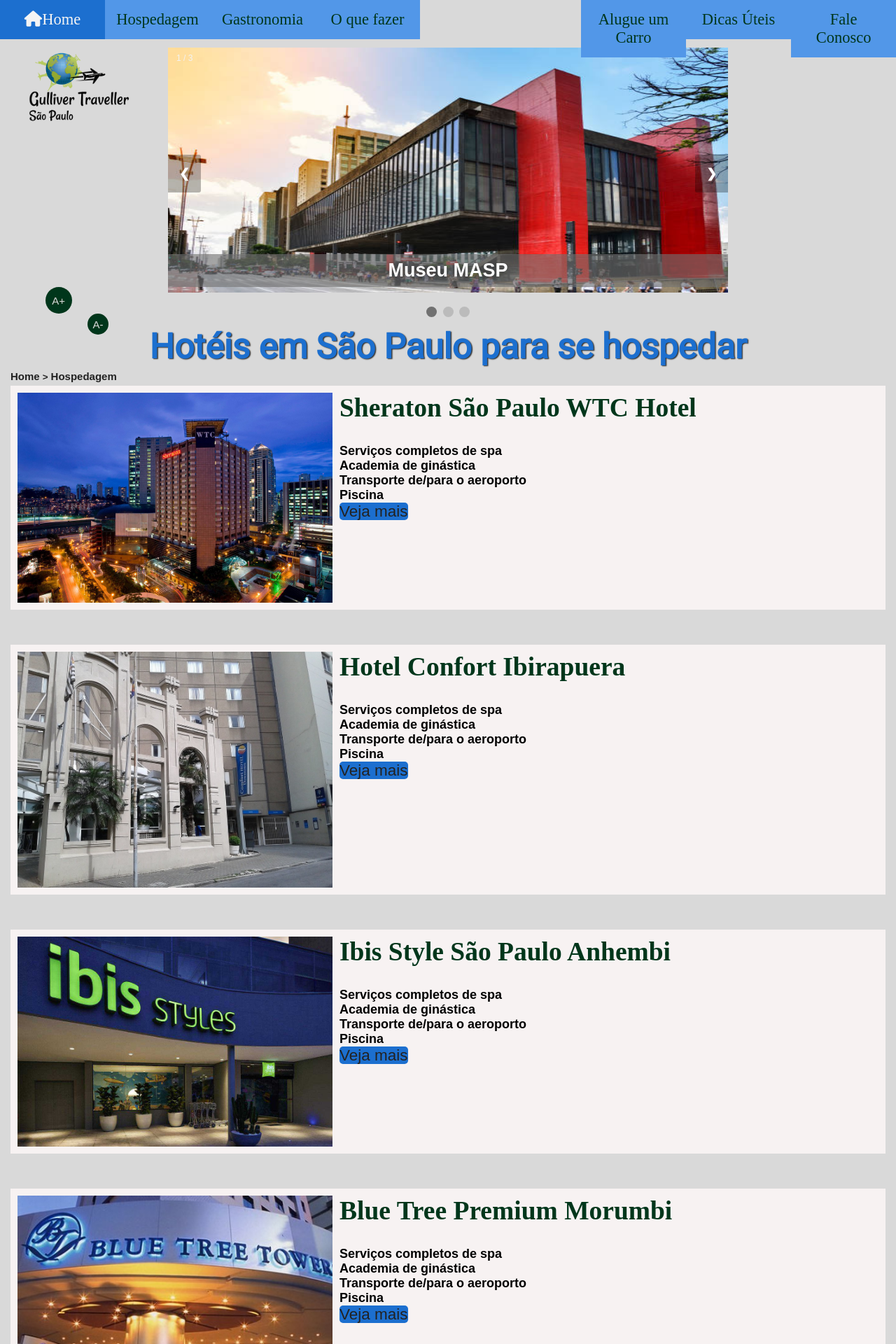
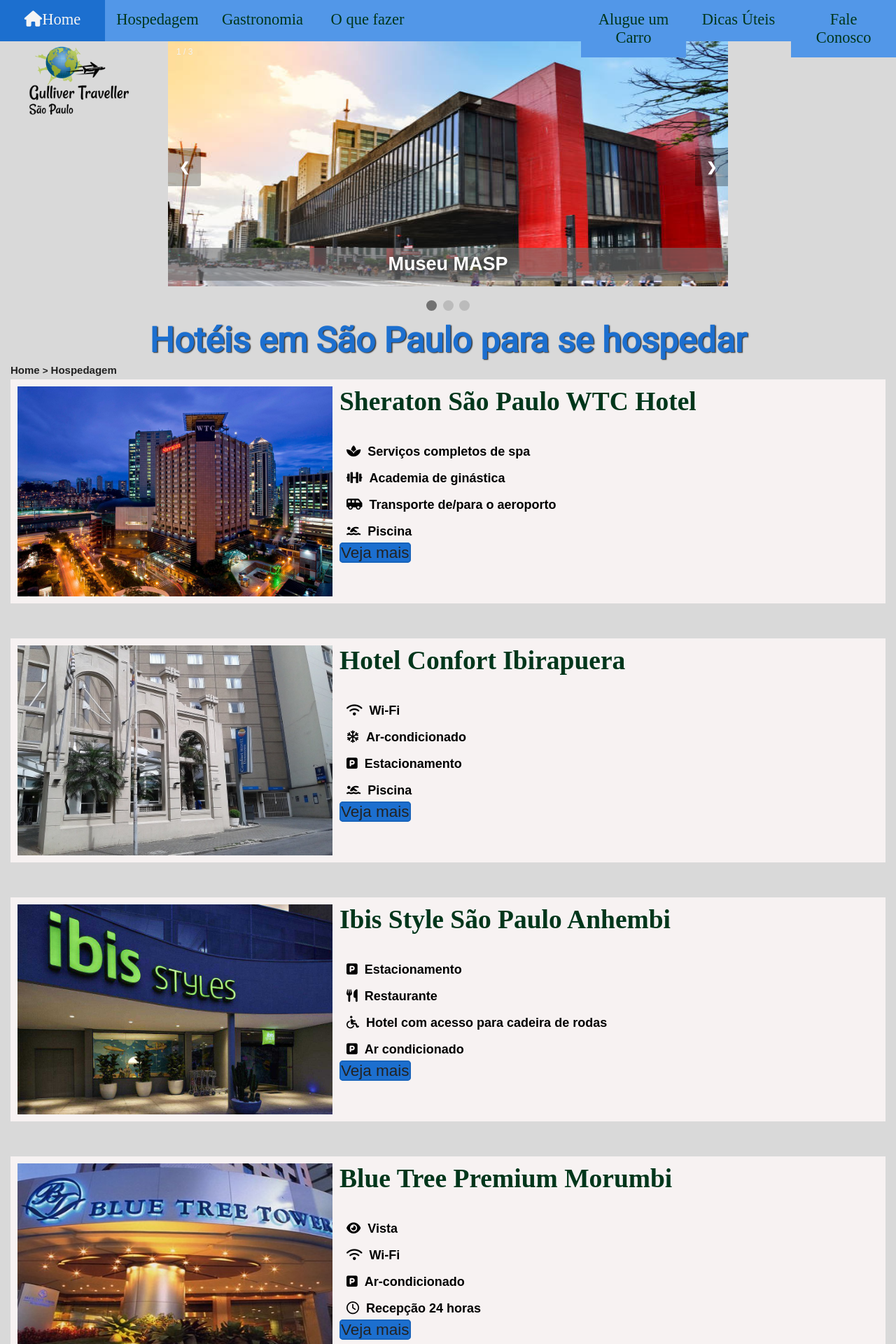
Before and after one commit to AnnylysMedeiros/Gulliver-Traveller--Projeto-FIAP, a PHP site: page / in a window 1280 px wide. Shown: the top 1920 px of the page at 70% size. Run offline with PHP 8.4, Linux system fonts and the light colour scheme; some web fonts are replaced.

Commit message:
icones de beneficios do hotel na pagina hospedagem

```diff
--- a/css/style.css
+++ b/css/style.css
@@ -17,64 +17,6 @@
     background-color: #D9D9D9;
 }
 
-<<<<<<< HEAD
-.zoomais{
-    color: #D9D9D9;
-    background-color: #00361b ;
-    align-items: center;
-    vertical-align: middle;
-    border-radius: 50px;
-    width: 2.5em;
-    height: 2.5em;
-    position: relative;
-    top: 410px;
-    left: 65px;
-}
-
-.zoomais p{
-    font-family: 'Source Sans Pro', sans-serif;
-    margin: 0;
-    position: absolute;
-    top: 50%;
-    left: 50%;
-    margin-right: -50%;
-    transform: translate(-50%, -50%)
-
-}
-
-.zoomenos{
-    color: #D9D9D9;
-    background-color: #00361b ;
-    font-family: 'Source Sans Pro', sans-serif;
-    border-radius: 50px;
-    width: 2em;
-    height: 2em;
-    position: relative;
-    top: 410px;
-    left: 65px;
-}
-
-.zoomenos p{
-    font-family: 'Source Sans Pro', sans-serif;
-    margin: 0;
-    position: absolute;
-    top: 50%;
-    left: 50%;
-    margin-right: -50%;
-    transform: translate(-50%, -50%)
-}
-
-h1 {
-    color: #00361B;
-}
-
-h2 {
-    color: #508355;
-}
-
-
-=======
->>>>>>> b9c319d3c34c93bfaddac9d15ac8d4fb31b051bd
 /*Inicio da estilização do menu */
 .menu_cabecalho {
     height: 59px;
@@ -201,9 +143,9 @@
     left: -999em;
 }
 
-.zoomais {
+/* .zoomais{
     color: #D9D9D9;
-    background-color: #00361b;
+    background-color: #00361b ;
     align-items: center;
     vertical-align: middle;
     border-radius: 50px;
@@ -214,7 +156,7 @@
     left: 65px;
 }
 
-.zoomais p {
+.zoomais p{
     font-family: 'Source Sans Pro', sans-serif;
     margin: 0;
     position: absolute;
@@ -222,21 +164,22 @@
     left: 50%;
     margin-right: -50%;
     transform: translate(-50%, -50%)
+
 }
 
-.zoomenos {
+.zoomenos{
     color: #D9D9D9;
-    background-color: #00361b;
+    background-color: #00361b ;
     font-family: 'Source Sans Pro', sans-serif;
     border-radius: 50px;
     width: 2em;
     height: 2em;
     position: relative;
     top: 410px;
-    left: 125px;
+    left: 65px;
 }
 
-.zoomenos p {
+.zoomenos p{
     font-family: 'Source Sans Pro', sans-serif;
     margin: 0;
     position: absolute;
@@ -244,7 +187,7 @@
     left: 50%;
     margin-right: -50%;
     transform: translate(-50%, -50%)
-}
+} */
 
 /*logotipo Gulliver */
 .logogulliver {
@@ -426,7 +369,6 @@
 .hoteis {
     display: flex;
     margin: 5px 15px 50px 15px;
-
     background-color: #f7f2f2;
 }
 
@@ -437,7 +379,7 @@
 .hoteis img {
     width: 40%;
     max-width: 450px;
-    max-height: 350px;
+    max-height: 300px;
     margin: 10px;
     position: relative;
 }
@@ -462,10 +404,15 @@
     list-style: none;
 }
 
+.icon_beneficios {
+    margin: 10px;
+}
+
 .bloco_conteudo_hotel a {
     font-size: 1.5rem;
     text-decoration: none;
     background-color: #1C6FCF;
+    border: 2px solid #1763bb;
     color: #222;
     border-radius: 5px;
 }
@@ -473,7 +420,6 @@
 .bloco_conteudo_hotel a:hover {
     background-color: #71a3dd;
     color: #00361B;
-    font-weight: 900;
 }
 
 .rodape {
--- a/index.html
+++ b/index.html
@@ -48,13 +48,13 @@
                 </ul>
             </nav>
 
-            <div class="zoomais">
+            <!-- <div class="zoomais">
                 <p>A+</p>
             </div>
 
             <div class="zoomenos">
                 <p>A-</p>
-            </div>
+            </div> -->
         </div>
 
 
@@ -117,10 +117,10 @@
                 <div class="bloco_conteudo_hotel">
                     <h2>Sheraton São Paulo WTC Hotel</h2>
                     <ul>
-                        <li>Serviços completos de spa</li>
-                        <li>Academia de ginástica</li>
-                        <li>Transporte de/para o aeroporto</li>
-                        <li>Piscina</li>
+                        <li><i class="icon_beneficios fas fa-spa"></i>Serviços completos de spa</li>
+                        <li><i class="icon_beneficios fas fa-dumbbell"></i>Academia de ginástica</li>
+                        <li><i class="icon_beneficios fas fa-shuttle-van"></i>Transporte de/para o aeroporto</li>
+                        <li><i class="icon_beneficios fas fa-swimmer"></i>Piscina</li>
                     </ul>
                     <a href="hoteis.html#sheraton" title="Informações do Hotel Sheraton">Veja mais</a>
                 </div>
@@ -132,10 +132,10 @@
                 <div class="bloco_conteudo_hotel">
                     <h2>Hotel Confort Ibirapuera</h2>
                     <ul>
-                        <li>Serviços completos de spa</li>
-                        <li>Academia de ginástica</li>
-                        <li>Transporte de/para o aeroporto</li>
-                        <li>Piscina</li>
+                        <li><i class="icon_beneficios fas fa-wifi"></i>Wi-Fi</li>
+                        <li><i class="icon_beneficios far fa-snowflake"></i>Ar-condicionado</li>
+                        <li><i class="icon_beneficios fas fa-parking"></i>Estacionamento</li>
+                        <li><i class="icon_beneficios fas fa-swimmer"></i>Piscina</li>
                     </ul>
                     <a href="hoteis.html#confort" title="Informações do Hotel Confort Ibirapuera">Veja mais</a>
                 </div>
@@ -147,10 +147,10 @@
                 <div class="bloco_conteudo_hotel">
                     <h2>Ibis Style São Paulo Anhembi</h2>
                     <ul>
-                        <li>Serviços completos de spa</li>
-                        <li>Academia de ginástica</li>
-                        <li>Transporte de/para o aeroporto</li>
-                        <li>Piscina</li>
+                        <li><i class="icon_beneficios fas fa-parking"></i>Estacionamento</li>
+                        <li><i class="icon_beneficios fas fa-utensils"></i>Restaurante</li>
+                        <li><i class="icon_beneficios fas fa-wheelchair"></i>Hotel com acesso para cadeira de rodas</li>
+                        <li><i class="icon_beneficios fas fa-parking"></i>Ar condicionado</li>
                     </ul>
                     <a href="hoteis.html#ibis" title="Informações do Hotel Ibis Style">Veja mais</a>
                 </div>
@@ -163,10 +163,10 @@
                 <div class="bloco_conteudo_hotel">
                     <h2>Blue Tree Premium Morumbi</h2>
                     <ul>
-                        <li>Serviços completos de spa</li>
-                        <li>Academia de ginástica</li>
-                        <li>Transporte de/para o aeroporto</li>
-                        <li>Piscina</li>
+                        <li><i class="icon_beneficios fas fa-eye"></i>Vista</li>
+                        <li><i class="icon_beneficios fas fa-wifi"></i>Wi-Fi</li>
+                        <li><i class="icon_beneficios fas fa-parking"></i>Ar-condicionado</li>
+                        <li><i class="icon_beneficios far fa-clock"></i>Recepção 24 horas</li>
                     </ul>
                     <a href="hoteis.html#bluetree" title="Informações do Hotel Blue Tree">Veja mais</a>
                 </div>
@@ -178,10 +178,10 @@
                 <div class="bloco_conteudo_hotel">
                     <h2>Mercure São Paulo Pamplona</h2>
                     <ul>
-                        <li>Serviços completos de spa</li>
-                        <li>Academia de ginástica</li>
-                        <li>Transporte de/para o aeroporto</li>
-                        <li>Piscina</li>
+                        <li><i class="icon_beneficios fas fa-parking"></i>Estacionamento</li>
+                        <li><i class="icon_beneficios fas fa-swimmer"></i>Piscina</li>
+                        <li><i class="icon_beneficios fas fa-wheelchair"></i>Hotel com acesso para cadeira de rodas</li>
+                        <li><i class="icon_beneficios fas fa-spa"></i>Bem-estar</li>
                     </ul>
                     <a href="hoteis.html#mercure" title="Informações do Hotel Mercure">Veja mais</a>
                 </div>
```
